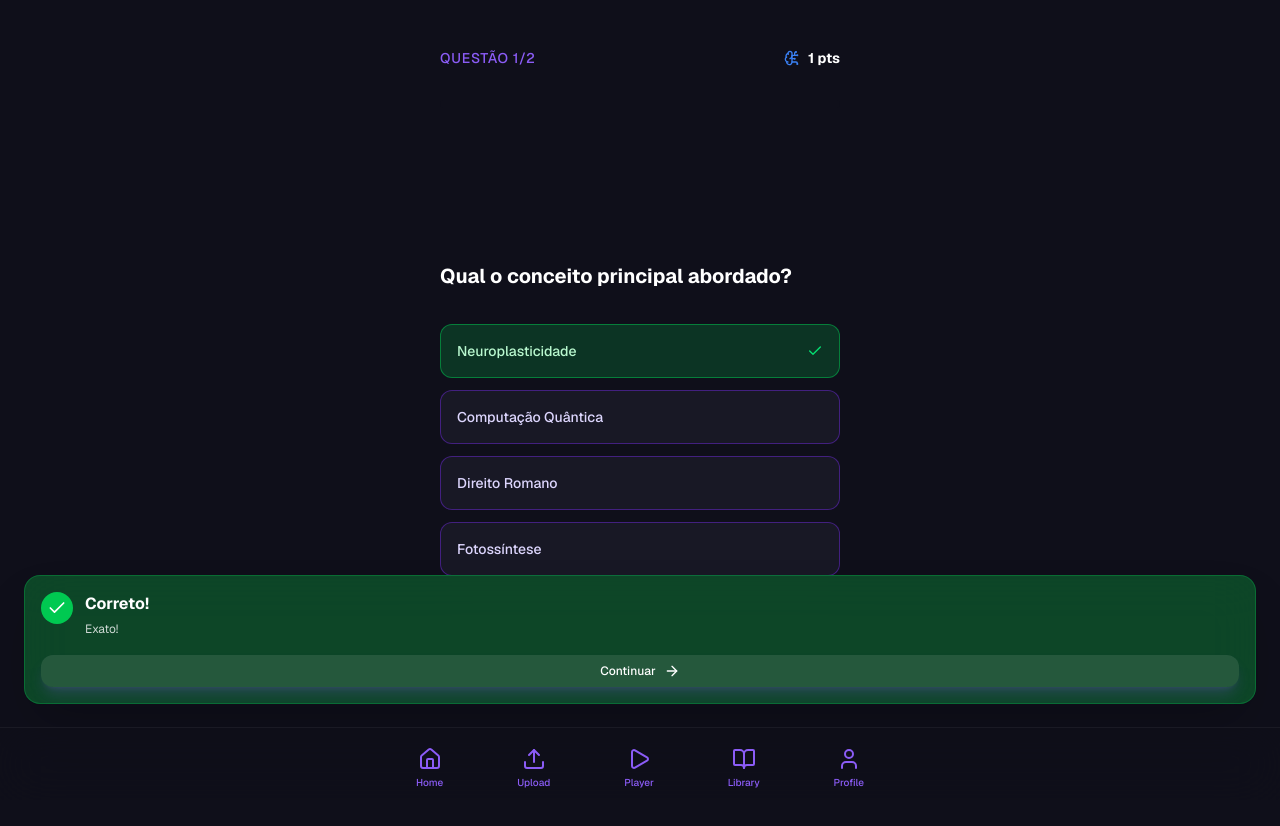
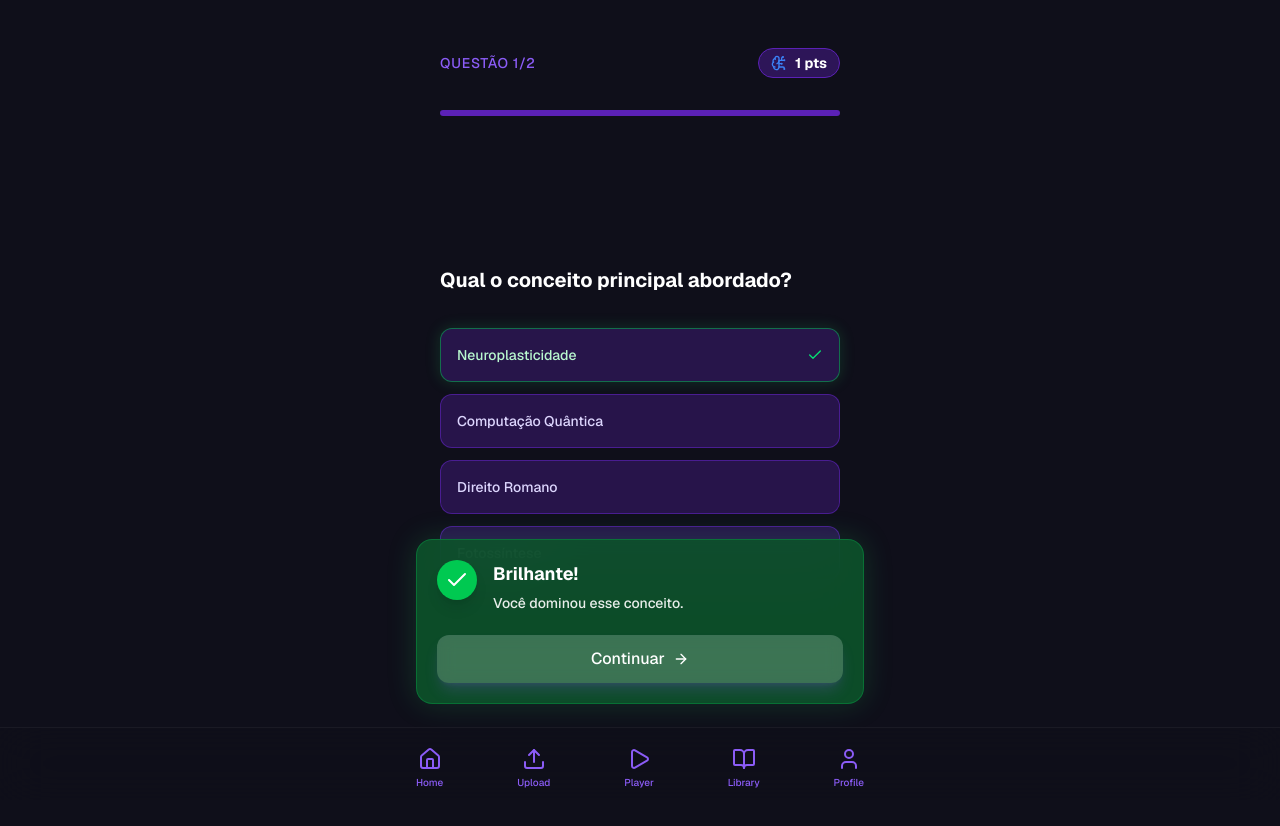
Before and after one commit to placucci22/STUDYMAIS, a Next.js app: page /quiz in a window 1280 px wide. Both pictures are taken after a click on the button "Neuroplasticidade". Shown: the top 826 px of the page. Built offline with nearby package versions, Linux system fonts and the light colour scheme.

Commit message:
Refactor: Enhance Audio, Player, and Quiz Experience

```diff
--- a/src/app/api/generate/audio/route.ts
+++ b/src/app/api/generate/audio/route.ts
@@ -27,11 +27,12 @@ export async function POST(req: NextRequest) {
 
         const request = {
             input: { text: text },
-            voice: { languageCode: 'pt-BR', name: 'pt-BR-Neural2-C' }, // 'C' is often deeper and more natural than 'B'
+            voice: { languageCode: 'pt-BR', name: 'pt-BR-Neural2-C' }, // Deep, authoritative, yet natural
             audioConfig: {
                 audioEncoding: 'MP3' as const,
-                speakingRate: 1.1, // Slightly faster to sound more conversational
-                pitch: -1.0 // Slightly deeper
+                speakingRate: 1.15, // Dynamic, conversational pace
+                pitch: -2.0, // Deeper, more "FM Radio" resonance
+                effectsProfileId: ['headphone-class-device'], // Optimize for headphones
             },
         };
 
--- a/src/app/quiz/page.tsx
+++ b/src/app/quiz/page.tsx
@@ -61,97 +61,109 @@ export default function QuizPage() {
     if (!currentQuestion) return null;
 
     return (
-        <div className="p-6 pt-12 flex flex-col h-[calc(100vh-80px)]">
+        <div className="p-6 pt-12 flex flex-col h-[calc(100vh-80px)] max-w-md mx-auto w-full">
             {/* Header */}
             <div className="flex justify-between items-center mb-8">
                 <span className="text-sm font-medium text-neural-500 uppercase tracking-wider">
                     Questão {currentIndex + 1}/{totalQuestions}
                 </span>
-                <div className="flex items-center gap-2">
+                <div className="flex items-center gap-2 bg-neural-900/50 px-3 py-1 rounded-full border border-neural-800">
                     <BrainCircuit className="w-4 h-4 text-synapse-500" />
                     <span className="text-sm font-bold text-white">{score} pts</span>
                 </div>
             </div>
 
             {/* Progress */}
-            <ProgressBar progress={((currentIndex) / totalQuestions) * 100} className="mb-8" />
+            <div className="mb-8 relative h-1.5 bg-neural-800 rounded-full overflow-hidden">
+                <motion.div
+                    className="absolute top-0 left-0 bottom-0 bg-synapse-500"
+                    initial={{ width: 0 }}
+                    animate={{ width: `${((currentIndex) / totalQuestions) * 100}%` }}
+                    transition={{ duration: 0.5, ease: "easeInOut" }}
+                />
+            </div>
 
             {/* Question Card */}
-            <div className="flex-1 flex flex-col justify-center space-y-8">
+            <AnimatePresence mode="wait">
+                <motion.div
+                    key={currentQuestion.id}
+                    initial={{ opacity: 0, x: 20 }}
+                    animate={{ opacity: 1, x: 0 }}
+                    exit={{ opacity: 0, x: -20 }}
+                    transition={{ duration: 0.3 }}
+                    className="flex-1 flex flex-col justify-center space-y-8"
+                >
                     <h2 className="text-xl font-bold text-white leading-relaxed">
                         {currentQuestion.question}
                     </h2>
 
                     <div className="space-y-3">
                         {currentQuestion.options.map((option, idx) => {
-                        const isSelected = false; // We don't track selection visually until feedback
-                        // Actually we should track if this specific option was selected
-                        // But for simplicity let's just show feedback state
-
-                        let variant: 'secondary' | 'primary' | 'danger' = 'secondary';
-                        if (feedback) {
-                            if (idx === currentQuestion.correct_index) variant = 'primary'; // Show correct
-                            else if (feedback.type === 'incorrect' && idx !== currentQuestion.correct_index) variant = 'secondary'; // Keep others neutral
-                            // If we wanted to show the wrong selection as red, we'd need to know which one was clicked.
-                            // For now, let's just highlight the correct one green.
-                        }
-
                             return (
                                 <motion.button
                                     key={idx}
+                                    whileHover={{ scale: 1.02, backgroundColor: "rgba(255,255,255,0.05)" }}
                                     whileTap={{ scale: 0.98 }}
                                     onClick={() => submitAnswer(idx)}
                                     disabled={!!feedback}
                                     className={`
-                  w-full p-4 rounded-xl text-left text-sm font-medium transition-all duration-200 border
+                                        w-full p-4 rounded-xl text-left text-sm font-medium transition-all duration-200 border relative overflow-hidden
                                         ${feedback && idx === currentQuestion.correct_index
-                                        ? 'bg-green-500/20 border-green-500/50 text-green-200'
-                                        : 'bg-void-800 border-neural-700/50 text-neural-200 hover:bg-void-700 hover:border-neural-600'}
+                                            ? 'bg-green-500/20 border-green-500/50 text-green-200 shadow-[0_0_15px_rgba(34,197,94,0.2)]'
+                                            : 'bg-neural-900/40 border-neural-700/50 text-neural-200 hover:border-neural-500'}
                                     `}
                                 >
-                                <div className="flex items-center justify-between">
+                                    <div className="flex items-center justify-between relative z-10">
                                         <span>{option}</span>
                                         {feedback && idx === currentQuestion.correct_index && (
+                                            <motion.div
+                                                initial={{ scale: 0 }}
+                                                animate={{ scale: 1 }}
+                                            >
                                                 <Check className="w-4 h-4 text-green-400" />
+                                            </motion.div>
                                         )}
                                     </div>
                                 </motion.button>
                             );
                         })}
                     </div>
-            </div>
+                </motion.div>
+            </AnimatePresence>
 
             {/* Feedback Overlay */}
             <AnimatePresence>
                 {feedback && (
                     <motion.div
-                        initial={{ opacity: 0, y: 20 }}
-                        animate={{ opacity: 1, y: 0 }}
-                        exit={{ opacity: 0, y: 20 }}
+                        initial={{ opacity: 0, y: 50, scale: 0.9 }}
+                        animate={{ opacity: 1, y: 0, scale: 1 }}
+                        exit={{ opacity: 0, y: 50, scale: 0.9 }}
                         className={`
-              fixed bottom-24 left-6 right-6 p-4 rounded-2xl backdrop-blur-xl border shadow-2xl z-50
-              ${feedback.type === 'correct' ? 'bg-green-900/80 border-green-500/30' : 'bg-red-900/80 border-red-500/30'}
+                            fixed bottom-24 left-6 right-6 p-5 rounded-2xl backdrop-blur-xl border shadow-2xl z-50 max-w-md mx-auto
+                            ${feedback.type === 'correct'
+                                ? 'bg-green-900/90 border-green-500/30 shadow-[0_0_30px_rgba(34,197,94,0.2)]'
+                                : 'bg-red-900/90 border-red-500/30 shadow-[0_0_30px_rgba(239,68,68,0.2)]'}
                         `}
                     >
-                        <div className="flex items-start gap-3">
+                        <div className="flex items-start gap-4">
                             <div className={`
-                h-8 w-8 rounded-full flex items-center justify-center shrink-0
+                                h-10 w-10 rounded-full flex items-center justify-center shrink-0 shadow-lg
                                 ${feedback.type === 'correct' ? 'bg-green-500 text-white' : 'bg-red-500 text-white'}
                             `}>
-                                {feedback.type === 'correct' ? <Check className="w-5 h-5" /> : <X className="w-5 h-5" />}
+                                {feedback.type === 'correct' ? <Check className="w-6 h-6" /> : <X className="w-6 h-6" />}
                             </div>
                             <div className="flex-1 space-y-1">
-                                <p className="font-bold text-white">
-                                    {feedback.type === 'correct' ? 'Correto!' : 'Incorreto'}
+                                <p className="font-bold text-white text-lg">
+                                    {feedback.type === 'correct' ? 'Brilhante!' : 'Atenção'}
                                 </p>
-                                <p className="text-xs text-white/80 leading-relaxed">
+                                <p className="text-sm text-white/90 leading-relaxed font-medium">
                                     {feedback.message}
                                 </p>
                             </div>
                         </div>
                         <Button
-                            size="sm"
-                            className="w-full mt-4 bg-white/10 hover:bg-white/20 text-white border-none"
+                            size="lg"
+                            className="w-full mt-5 bg-white/20 hover:bg-white/30 text-white border-none backdrop-blur-sm transition-all"
                             onClick={nextQuestion}
                         >
                             Continuar <ArrowRight className="ml-2 w-4 h-4" />
--- a/src/hooks/useQuiz.ts
+++ b/src/hooks/useQuiz.ts
@@ -66,7 +66,9 @@ export function useQuiz() {
 
         setFeedback({
             type: isCorrect ? 'correct' : 'incorrect',
-            message: isCorrect ? "Exato!" : currentQuestion.explanation
+            message: isCorrect
+                ? "Você dominou esse conceito."
+                : `Ainda não. Vamos ajustar sua compreensão. ${currentQuestion.explanation}`
         });
 
         if (isCorrect) setScore(prev => prev + 1);
```
Also changed, not shown: src/app/player/page.tsx (+124 -45 lines). Lines whose indentation alone changed are shown as unchanged.
